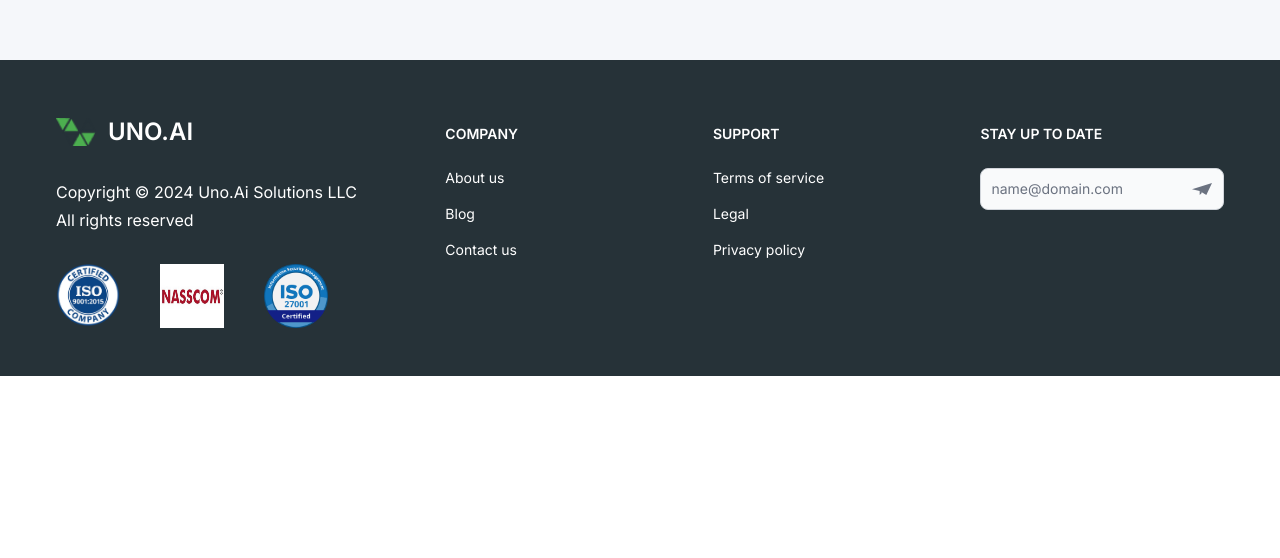
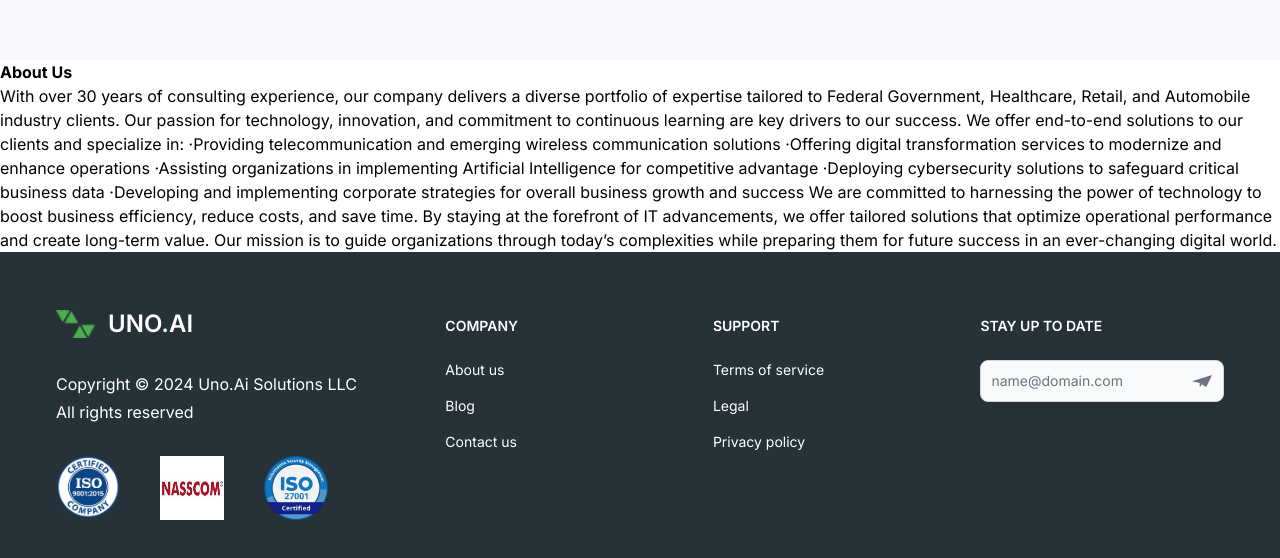
Before and after one commit to UnoDev1/1.1, a React (Vite) app: page / in a window 1280 px wide. Shown: the part 3557-4115 px from the top of the page. Before the commit the page ends 3933 px from the top, so only its background shows below. Built offline with nearby package versions, Linux system fonts and the light colour scheme.

Commit message:
Update AboutUs.jsx

```diff
--- a/src/components/AboutUs.jsx
+++ b/src/components/AboutUs.jsx
@@ -4,6 +4,22 @@ const AboutUs = () => {
 
   return (
     <div id="aboutus">
+      <h1> <b> About Us </b> </h1>
+      <p>
+        With over 30 years of consulting experience, our company delivers a diverse portfolio of expertise tailored to Federal Government, Healthcare, Retail,
+        and Automobile industry clients. Our passion for technology, innovation, and commitment to continuous learning are key drivers to our success.
+        We offer end-to-end solutions to our clients and specialize in:
+
+          ·Providing telecommunication and emerging wireless communication solutions
+          ·Offering digital transformation services to modernize and enhance operations
+          ·Assisting organizations in implementing Artificial Intelligence for competitive advantage
+          ·Deploying cybersecurity solutions to safeguard critical business data
+          ·Developing and implementing corporate strategies for overall business growth and success
+
+        We are committed to harnessing the power of technology to boost business efficiency, reduce costs, and save time. By staying at the forefront of IT
+        advancements, we offer tailored solutions that optimize operational performance and create long-term value. Our mission is to guide organizations
+        through today’s complexities while preparing them for future success in an ever-changing digital world.
+      </p>
     </div>
   );
 
```
